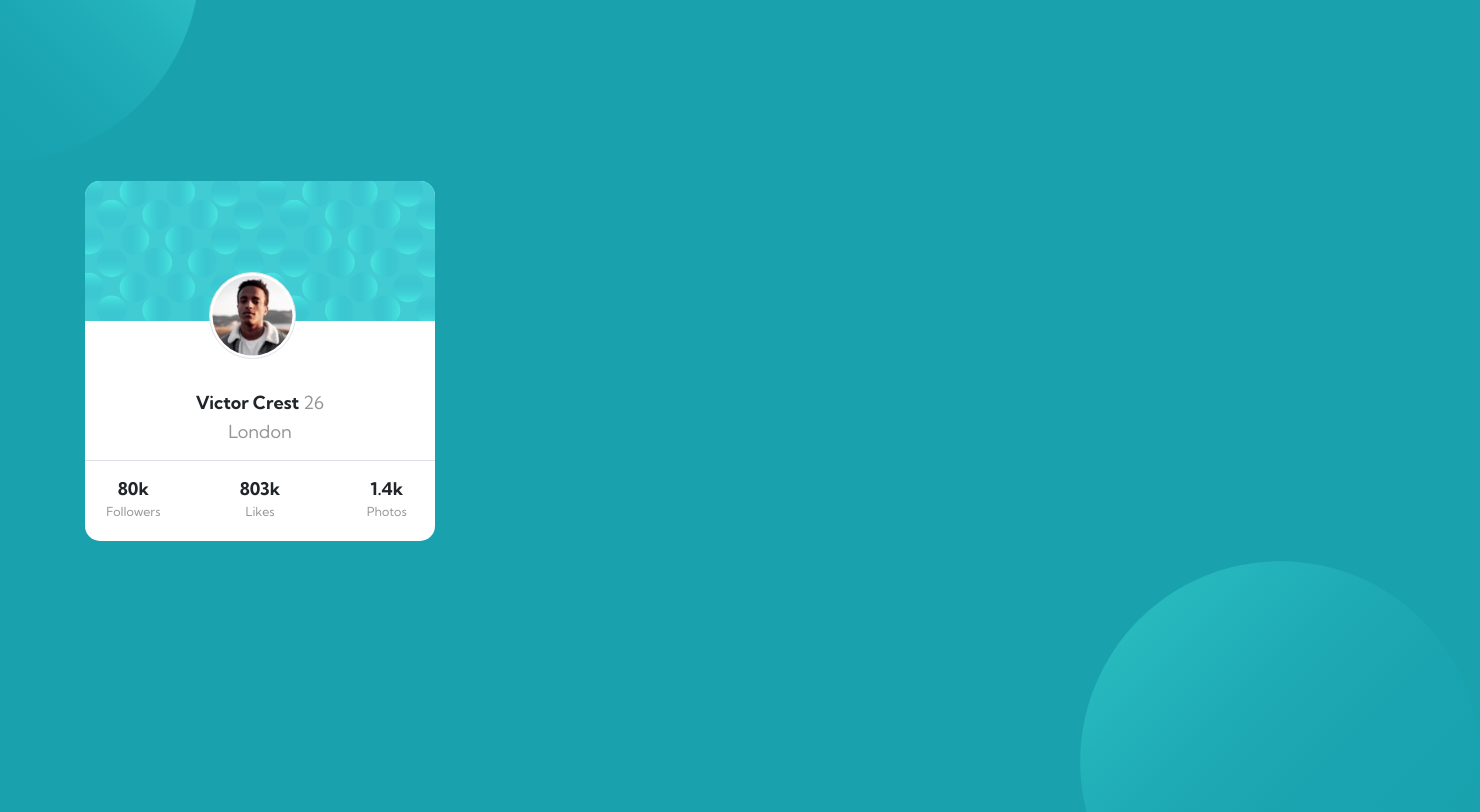
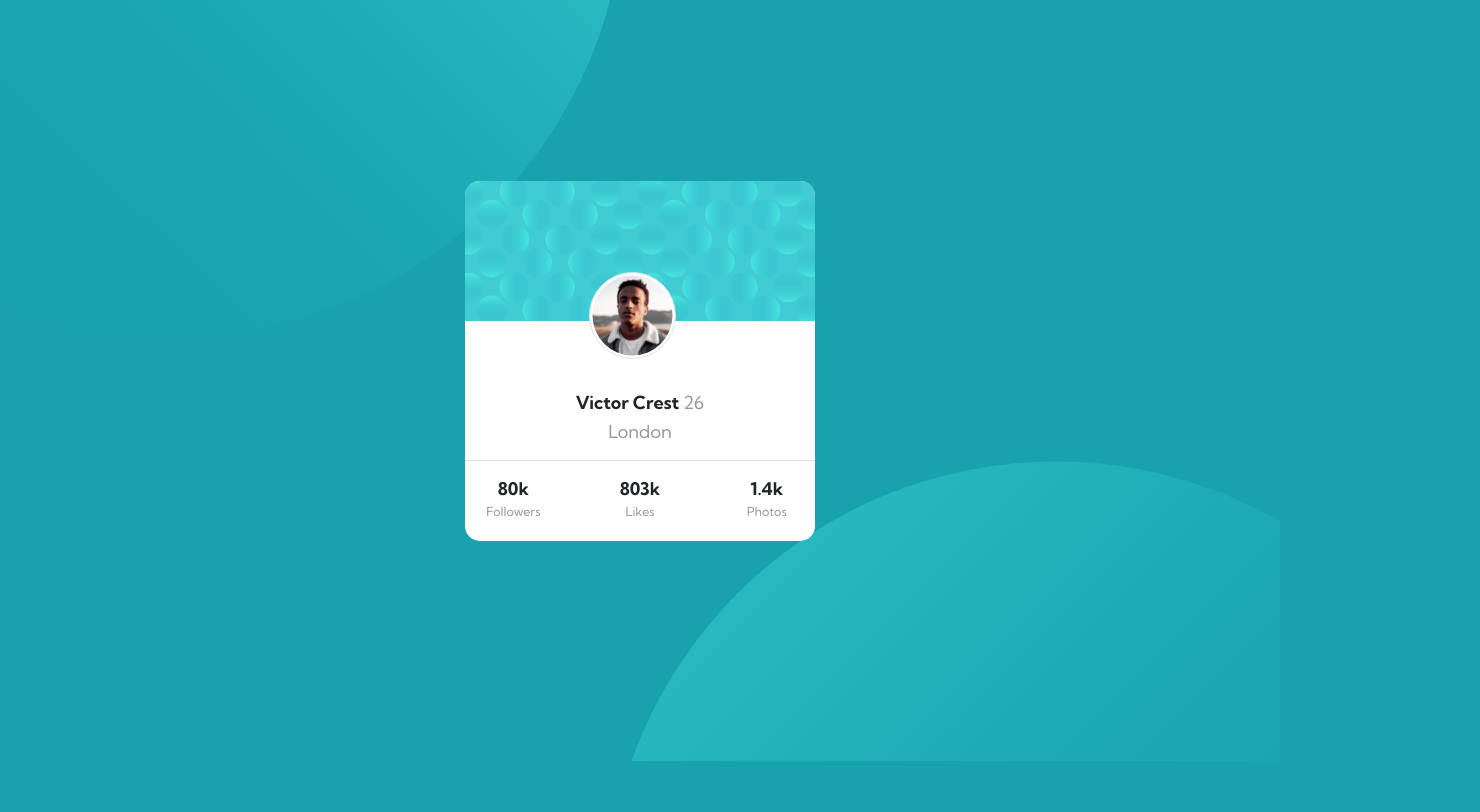
Before and after one commit to darubiomunoz/portfolio-06-profilecardcomponent, a React (Create React App) app: page / in a window 1280 px wide. Shown: the part 39-851 px from the top of the page, 1480 px wide, since content can reach past the window. After the commit the page ends 800 px from the top, so only its background shows below. Built offline with nearby package versions, Linux system fonts and the light colour scheme.

Commit message:
responsive code added

```diff
--- a/src/App.js
+++ b/src/App.js
@@ -4,7 +4,7 @@ import ProfileCard from './components/ProfileCard';
 
 const App = () => {
   return (
-    <div className="container container-xxl">
+    <div className="container container-xxl g-0">
       <ProfileCard />
     </div>
   );
--- a/src/App.scss
+++ b/src/App.scss
@@ -1 +1,5 @@
 @use './variables.scss' as var;
+
+.container {
+    width: auto;
+}
--- a/src/components/styles/ProfileCard.scss
+++ b/src/components/styles/ProfileCard.scss
@@ -18,8 +18,8 @@
     }
 
     &-img-user {
-        left: calc(calc(330px / 2) - calc(82.5px / 2));
-        top: calc(132px - calc(82.5px / 2));
+        left: (330px / 2) - (82.5px/ 2);
+        top: 132px - (82.5px / 2);
     }
 
     &-body {
@@ -59,3 +59,10 @@
         font-weight: var.$font-weight-bold;
     }
 }
+
+@media (max-width: var.$layout-mobile) {
+    .card-img-user {
+        left: (250px / 2) - (62.5px / 2);
+        top: (100px - (62.5px / 2));
+    }
+}
--- a/src/index.scss
+++ b/src/index.scss
@@ -10,7 +10,9 @@
 }
 
 body {
-  width: 100%;
+  max-width: 100vw;
+  width: 100vw;
+  max-height: 100vh;
   height: 100vh;
   background-color: var.$color-base;
   font-family: var.$font-family-base;
@@ -18,18 +20,49 @@ body {
 
 .root {
   height: inherit;
+  position: relative;
   display: flex;
   align-items: center;
+  justify-content: center;
+  overflow: hidden;
 }
 
 .pattern-top {
-  width: var.$pattern-size;
-  top: -(var.$pattern-size / 2);
-  left: -(var.$pattern-size / 2);
+  width: 45rem;
+  top: -(45rem / 2);
+  left: -(45rem / 2);
 }
 
 .pattern-bottom {
-  width: var.$pattern-size;
-  bottom: -(var.$pattern-size / 2);
-  right: -(var.$pattern-size / 2);
+  width: 45rem;
+  bottom: -(45rem / 2);
+  right: -(45rem / 2);
 }
+
+@media (min-width: 400px) {
+  .pattern-top {
+    width: 75rem;
+    top: -(45rem / 2);
+    left: -(55rem / 2);
+  }
+
+  .pattern-bottom {
+    width: 75rem;
+    bottom: -(75rem / 2);
+    right: -(45rem / 2);
+  }
+}
+
+@media (min-width: 1000px) {
+  .pattern-top {
+    width: 90rem;
+    top: -(105rem / 2);
+    left: -(55rem / 2);
+  }
+
+  .pattern-bottom {
+    width: 90rem;
+    bottom: -(120rem / 2);
+    right: -(45rem / 2);
+  }
+}
--- a/src/variables.scss
+++ b/src/variables.scss
@@ -1,6 +1,6 @@
 @import url('https://fonts.googleapis.com/css2?family=Kumbh+Sans:wght@400;700&display=swap');
 
-$layout-mobile: 375px;
+$layout-mobile: 359px;
 $layout-desktop: 1440px;
 
 $color-base: hsl(185, 75%, 39%);
@@ -18,5 +18,3 @@ $font-weight-bold: 700;
 
 $border-radius-card: 1.5rem;
 $border-radius-image: 50%;
-
-$pattern-size: 40rem;
```
Also changed, not shown: 1 other file (tests, documents, lock files or other folders).
